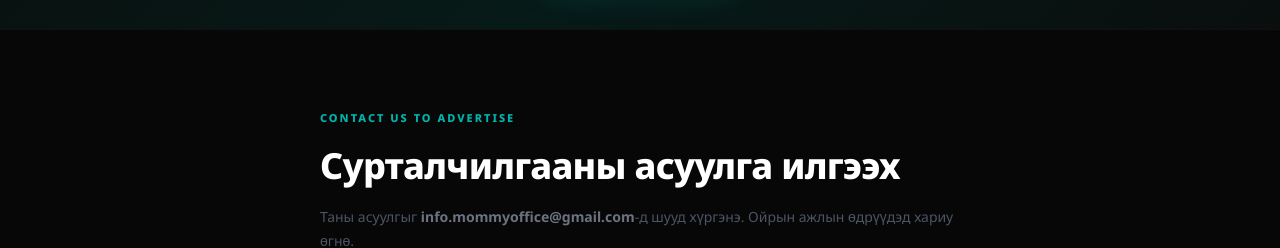
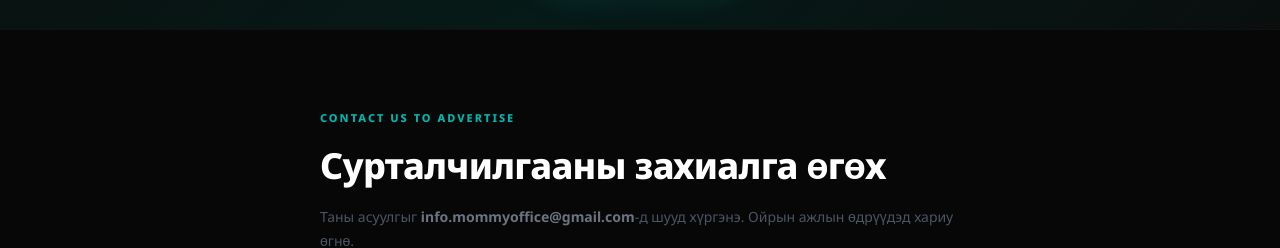
Before and after one commit to mntprime-app/mommyoffice, a Next.js app: page /en/advertise in a window 1280 px wide. Shown: the part 4480-4728 px from the top of the page. Built offline with nearby package versions, Linux system fonts and the light colour scheme; no server answers.

Commit message:
copy: rename contact form heading — асуулга илгээх → захиалга өгөх

```diff
--- a/src/app/[locale]/advertise/page.tsx
+++ b/src/app/[locale]/advertise/page.tsx
@@ -562,7 +562,7 @@ export default async function AdvertisePage() {
               fontSize: 'clamp(1.6rem, 3.5vw, 2.25rem)', fontWeight: 900,
               color: '#fff', margin: '0 0 0.75rem', letterSpacing: '-0.02em',
             }}>
-              Сурталчилгааны асуулга илгээх
+              Сурталчилгааны захиалга өгөх
             </h2>
             <p style={{ fontSize: '14px', color: '#4b5563', margin: 0, lineHeight: 1.7 }}>
               Таны асуулгыг <strong style={{ color: '#6b7280' }}>{email}</strong>-д шууд хүргэнэ.
```
